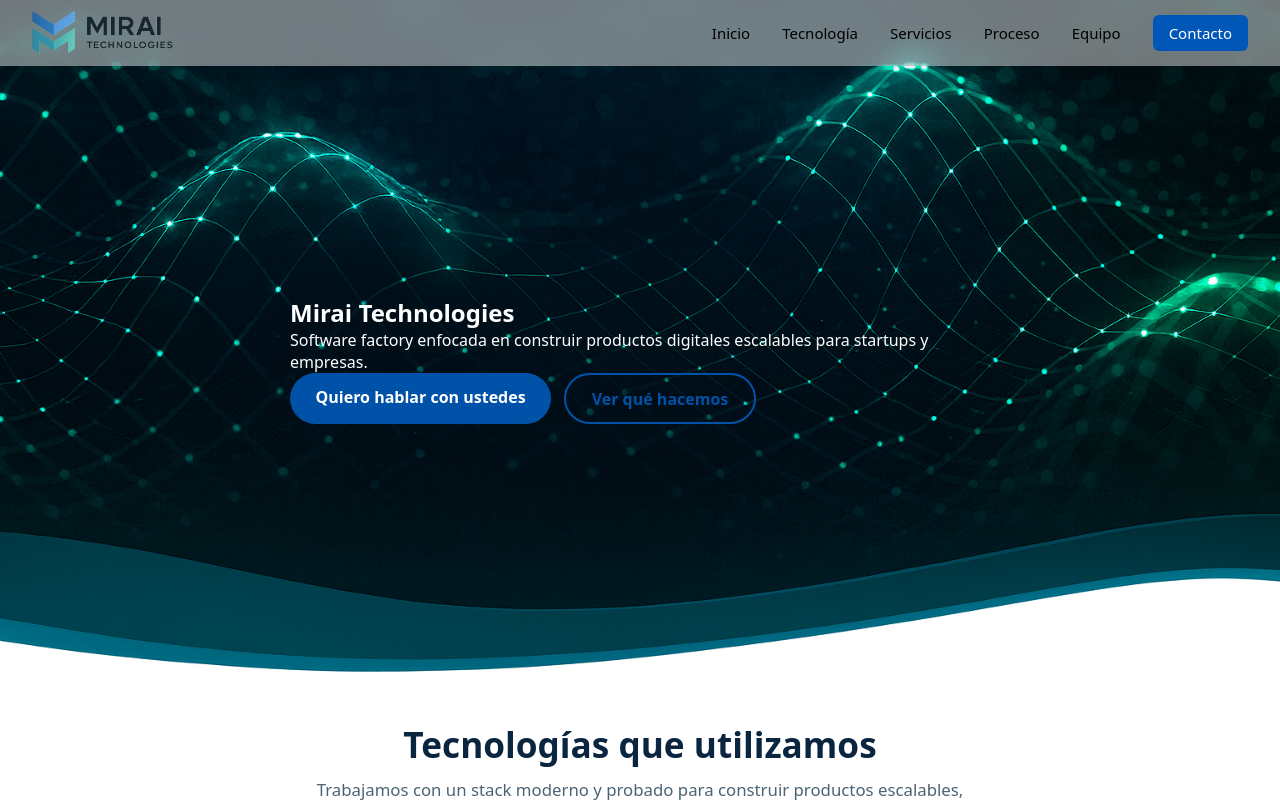
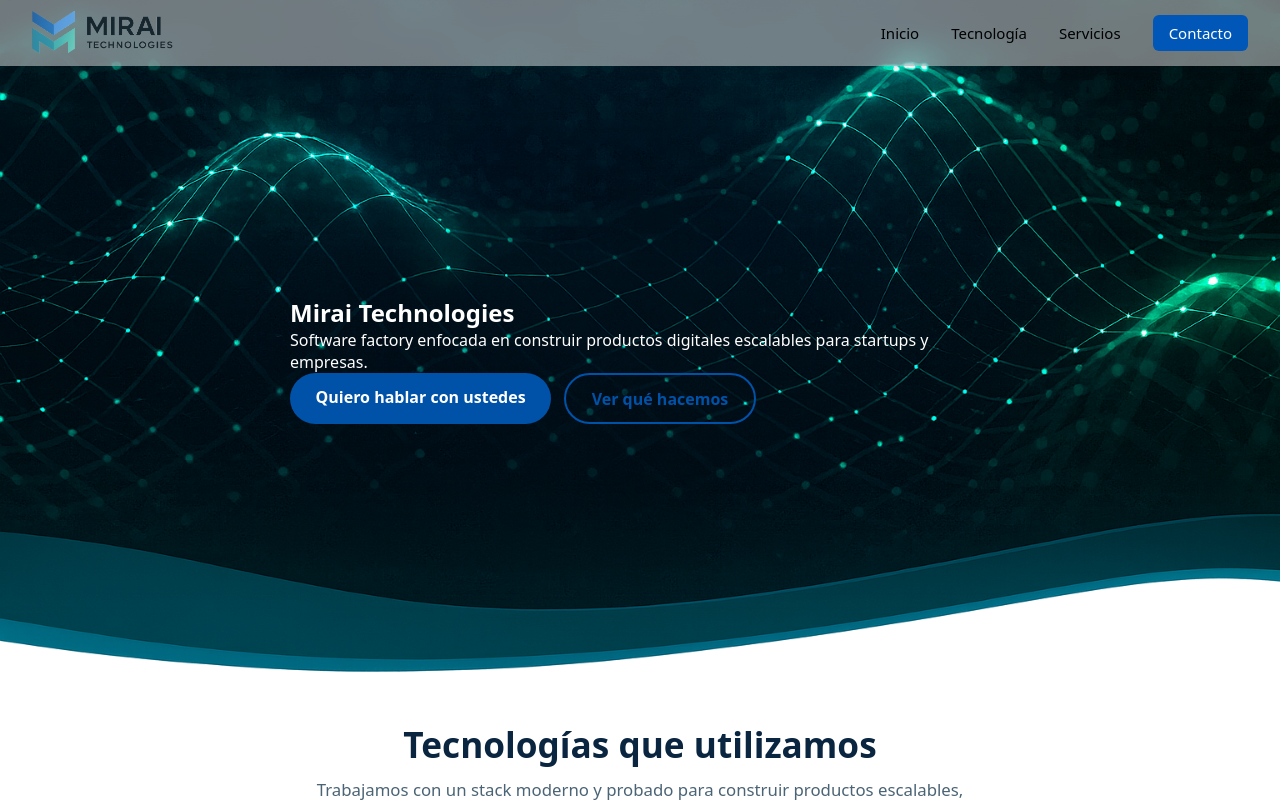
Before and after one commit to infomiraitechnologies/MiraiLandingPage, a React (Vite) app: page / in a window 1280 px wide. Shown: the top 802 px of the page. Built offline with nearby package versions, Linux system fonts and the light colour scheme.

Commit message:
Fix case-sensitive scss import

```diff
--- a/src/components/Navbar/Navbar.tsx
+++ b/src/components/Navbar/Navbar.tsx
@@ -12,8 +12,6 @@ const NavBar = () => {
           <li><a href="#inicio">Inicio</a></li>
           <li><a href="#tecnologia">Tecnología</a></li>
           <li><a href="#servicios">Servicios</a></li>
-          <li><a href="#proceso">Proceso</a></li>
-          <li><a href="#equipo">Equipo</a></li>
           <li><a href="#contacto" className={styles.contactBtn}>Contacto</a></li>
         </ul>
       </nav>
```
